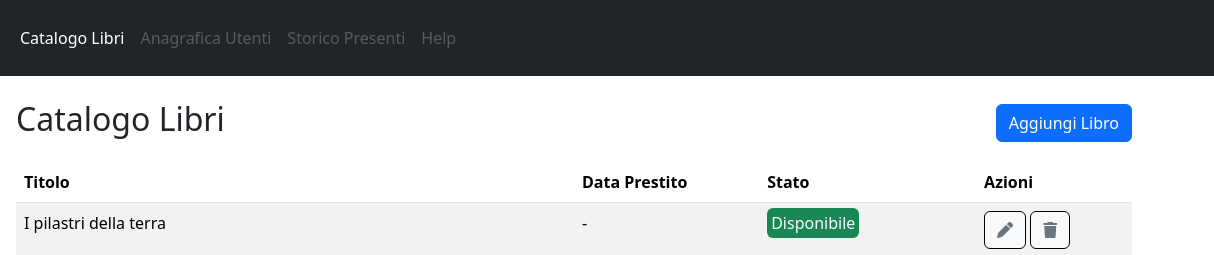
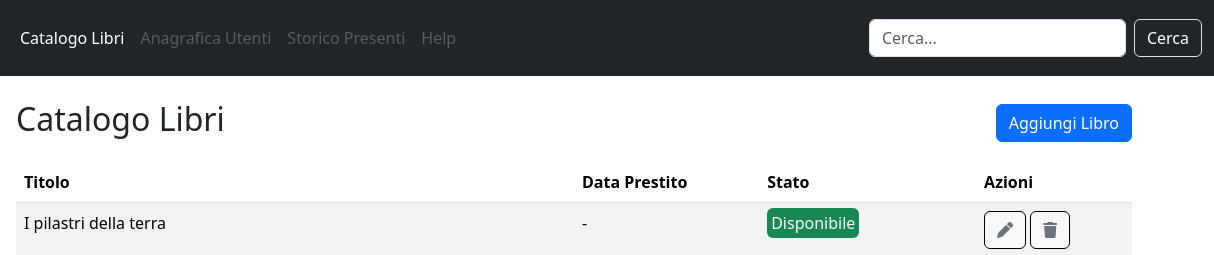
Before and after one commit to NiccoloDiDomenico/html-css-bootstrap-dashboard, a plain HTML site: page index.html in a window 1280 px wide. Shown: the top 255 px of the page, 66-1280 px from the left. Drawn offline with nearby package versions, Linux system fonts and the light colour scheme.

Commit message:
feat: adds header bonus part

```diff
--- a/index.html
+++ b/index.html
@@ -48,10 +48,10 @@
                             <a class="nav-link disabled" aria-disabled="true">Help</a>
                         </li>
                     </ul>
-                    <!-- <form class="d-flex" role="search">
-                  <input class="form-control me-2" type="search" placeholder="Search" aria-label="Search">
-                  <button class="btn btn-outline-success" type="submit">Search</button>
-                </form> -->
+                    <form class="d-flex" role="search">
+                  <input class="form-control me-2" type="search" placeholder="Cerca..." aria-label="Search">
+                  <button class="btn btn-dark border" type="submit">Cerca</button>
+                </form>
                 </div>
             </div>
         </nav>
```
